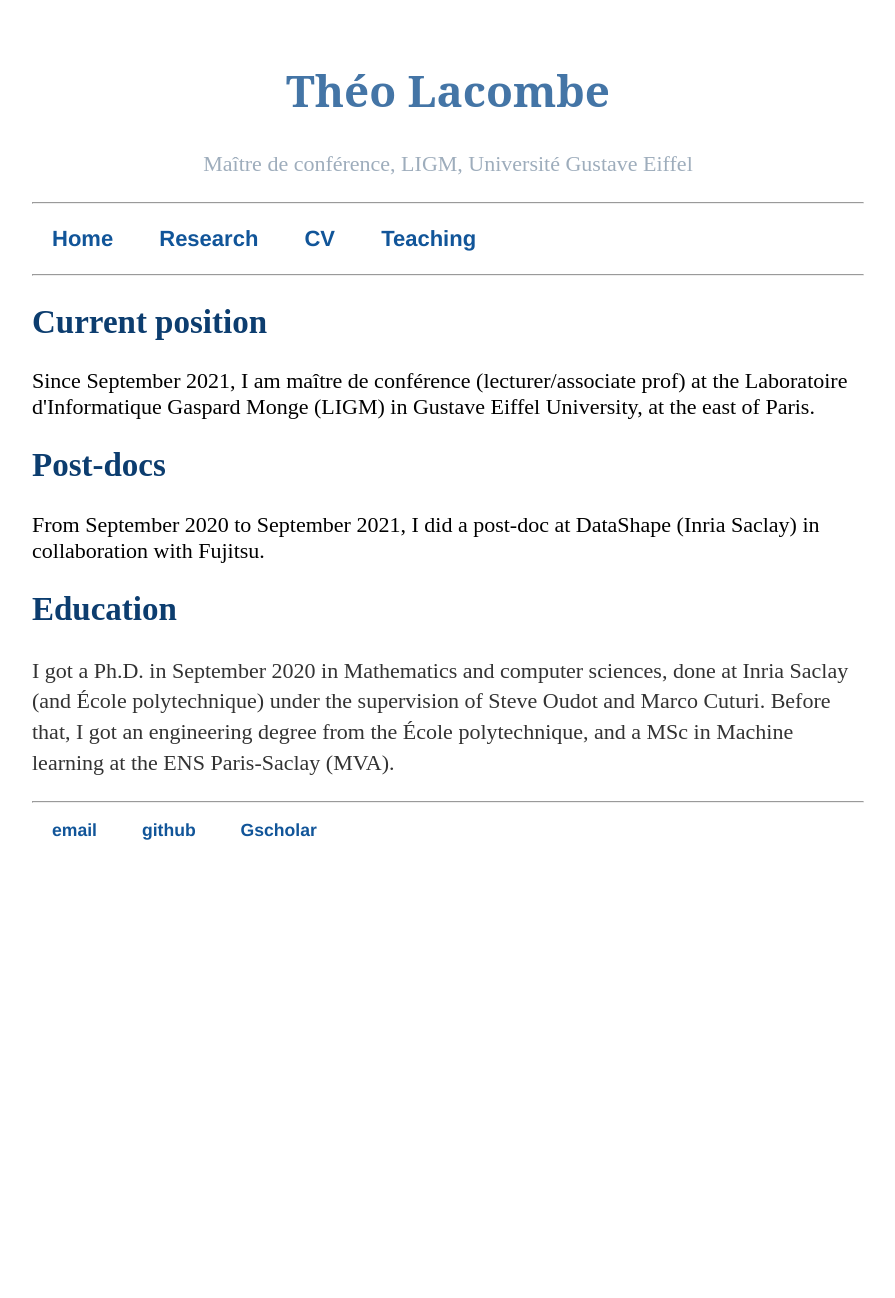
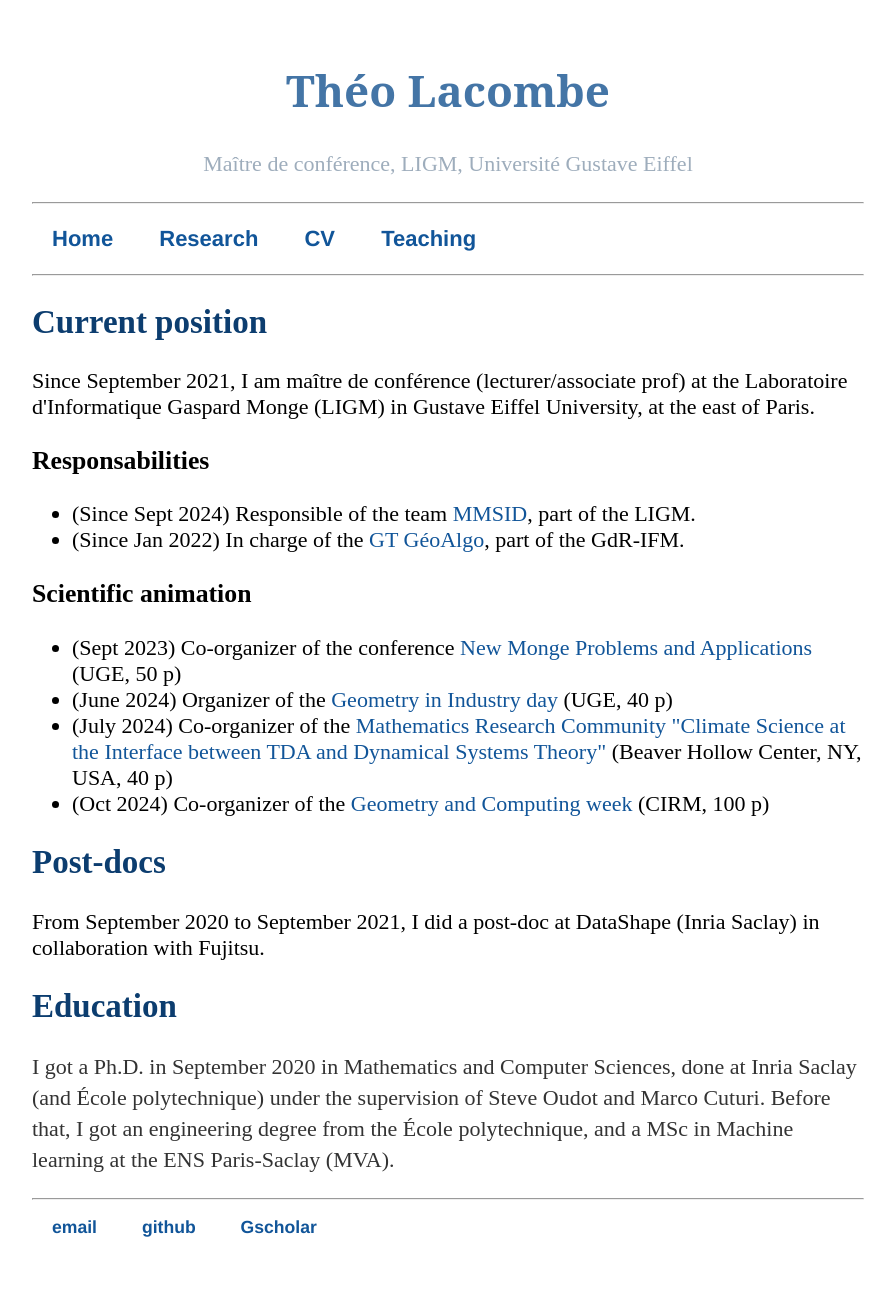
Before and after one commit to tlacombe/tlacombe.github.io, a Jekyll site: the page built from curriculum/index.html, in a window 1280 px wide. Shown: the whole page, without its empty margins (192-1087 px from the left). Built offline with Jekyll 4.4.1, drawn with Linux system fonts in a browser that asks for light colours; before the commit the page ends 901 px from its top, so only the background shows below that.

Commit message:
update cv

```diff
--- a/curriculum/index.html
+++ b/curriculum/index.html
@@ -5,11 +5,27 @@ title: CV Theo Lacombe
 <h2>Current position</h2>
 Since September 2021, I am maître de conférence (lecturer/associate prof) at the Laboratoire d'Informatique Gaspard Monge (LIGM) in Gustave Eiffel University, at the east of Paris.
 
+<h3>Responsabilities</h3>
+<ul>
+	<li>(Since Sept 2024) Responsible of the team <a href="https://siteigm.univ-mlv.fr/equipe/mmsid/">MMSID</a>, part of the LIGM.</li>
+	<li>(Since Jan 2022) In charge of the <a href="https://gtgeoalgo.github.io/">GT GéoAlgo</a>, part of the GdR-IFM.</li>
+</ul>
+
+
+<h3>Scientific animation</h3>
+<ul>
+	<li>(Sept 2023) Co-organizer of the conference <a href="https://angkor.univ-mlv.fr/~vialard/project/conference/">New Monge Problems and Applications</a> (UGE, 50 p) </li>
+	<li>(June 2024) Organizer of the <a href="https://geom-industry.sciencesconf.org/index/">Geometry in Industry day</a> (UGE, 40 p) </li>
+	<li>(July 2024) Co-organizer of the <a href="https://inria.hal.science/hal-04396161/document">Mathematics Research Community "Climate Science at the Interface between TDA and Dynamical Systems Theory"</a> (Beaver Hollow Center, NY, USA, 40 p)</li>
+	<li>(Oct 2024) Co-organizer of the <a href="https://geocomp2024.sciencesconf.org/">Geometry and Computing week</a> (CIRM, 100 p) </li>
+</ul>
+
 <h2>Post-docs</h2>
 From September 2020 to September 2021, I did a post-doc at DataShape (Inria Saclay) in collaboration with Fujitsu.
 
 <h2>Education</h2>
-<p>I got a Ph.D. in September 2020 in Mathematics and computer sciences, done at Inria Saclay (and École polytechnique) under the supervision of Steve Oudot and Marco Cuturi. Before that, I got an engineering degree from the École polytechnique, and a MSc in Machine learning at the ENS Paris-Saclay (MVA).</p>
+<p>I got a Ph.D. in September 2020 in Mathematics and Computer Sciences, done at Inria Saclay (and École polytechnique) under the supervision of Steve Oudot and Marco Cuturi.
+Before that, I got an engineering degree from the École polytechnique, and a MSc in Machine learning at the ENS Paris-Saclay (MVA).</p>
 
 <!--
 <h2>Curriculum Vitae</h2>
```
